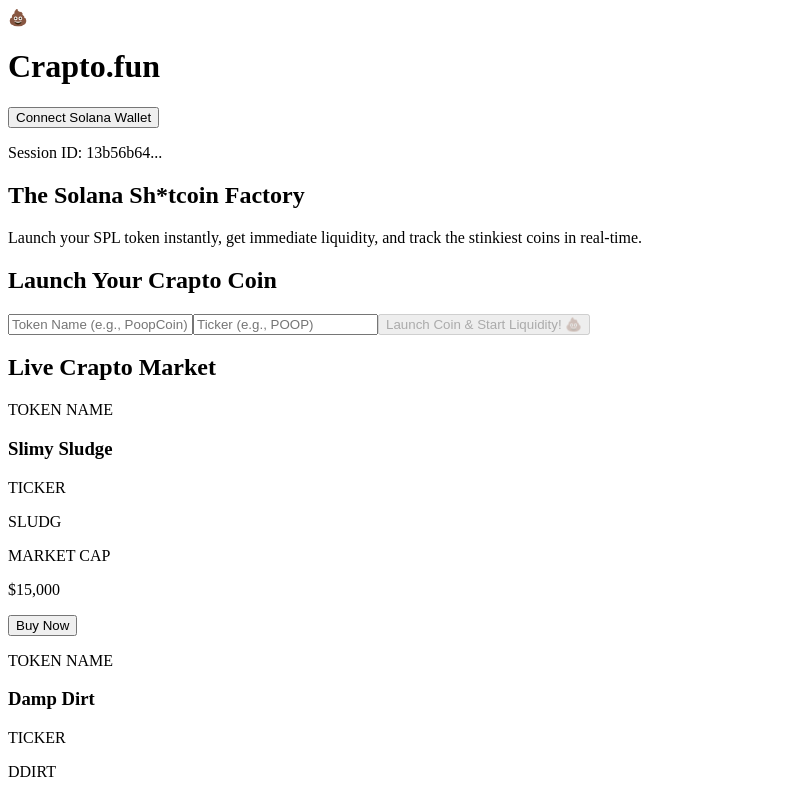
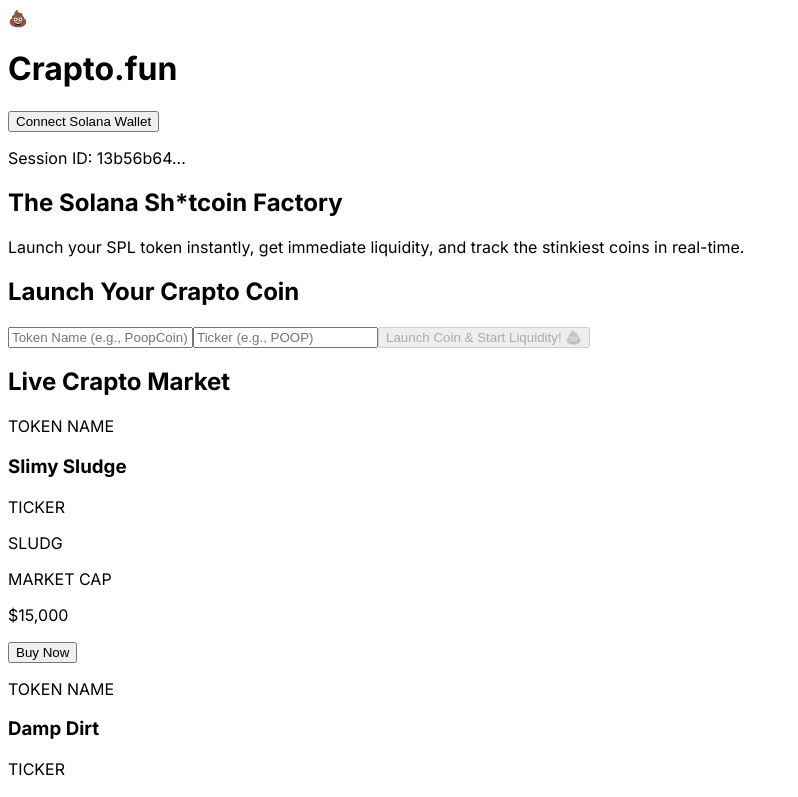
Before and after one commit to KraakeAA/Crapto, a Next.js app: page / in a window 1280 px wide. Shown: the top 797 px of the page, without its empty margins (0-798 px from the left). Built offline with nearby package versions, Linux system fonts and the light colour scheme.

Commit message:
Update index.jsx

```diff
--- a/pages/index.jsx
+++ b/pages/index.jsx
@@ -230,7 +230,8 @@
 
 // --- 3. MAIN APP COMPONENT (Manages local state) ---
 
-const CraptoFunApp = () => {
+// We rename the component to 'Home' which is often expected in Next.js's pages/index.jsx
+const Home = () => {
     const [tokenList, setTokenList] = useState(initialMockTokens);
 
     const handleLaunchToken = useCallback((newToken) => {
@@ -276,7 +277,13 @@
 
 // --- 4. TOP LEVEL EXPORT & TAILWIND CONFIG ---
 
-const TailwindConfig = () => (
+// We need to use <style> tags here because we cannot rely on a global CSS file or build process
+const GlobalStylesAndConfig = () => (
+    <React.Fragment>
+        {/* Step 1: Include Tailwind CSS CDN */}
+        <script src="https://cdn.tailwindcss.com"></script>
+
+        {/* Step 2: Define Custom Tailwind Colors and Configuration */}
         <script dangerouslySetInnerHTML={{ __html: `
             tailwind.config = {
                 theme: {
@@ -294,15 +301,25 @@
                 },
             }
         `}} />
+
+        {/* Step 3: Set Global Font (Inter) for better styling */}
+        <style dangerouslySetInnerHTML={{ __html: `
+            body {
+                font-family: 'Inter', sans-serif;
+            }
+        `}} />
+        <link href="https://fonts.googleapis.com/css2?family=Inter:wght@100..900&display=swap" rel="stylesheet" />
+    </React.Fragment>
 );
 
 
-export default function App() {
+// Export a wrapper component that includes the necessary scripts and Context provider
+export default function AppWrapper() {
     return (
         <React.Fragment>
-            <TailwindConfig />
+            <GlobalStylesAndConfig />
             <MockWalletProvider>
-                <CraptoFunApp />
+                <Home />
             </MockWalletProvider>
         </React.Fragment>
     );
```
Lines whose indentation alone changed are shown as unchanged.
